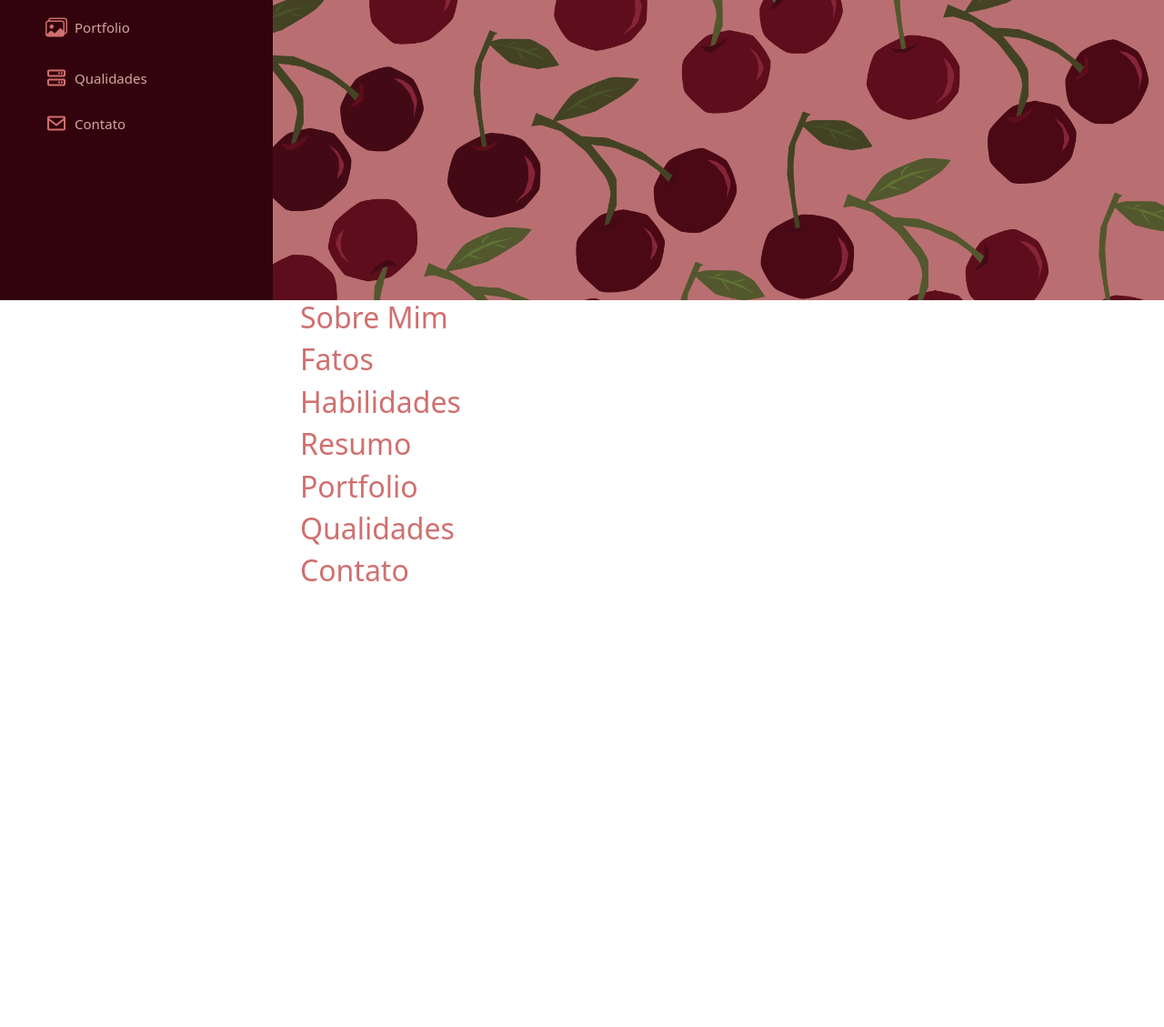
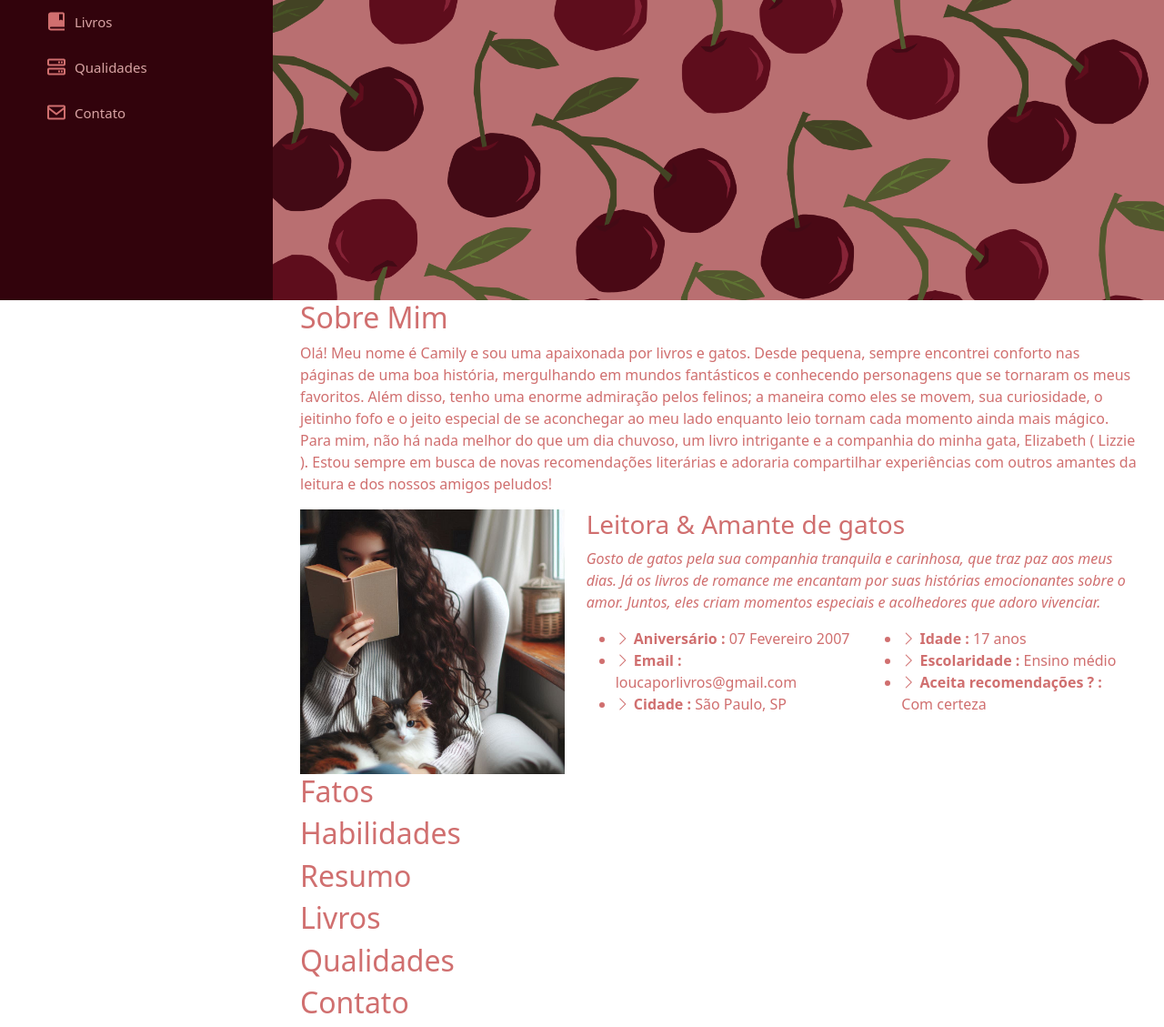
Before and after one commit to CamilyBenevenutoCosta/Portfolio, a plain HTML site: page index.html in a window 1280 px wide. Shown: the part 470-1599 px from the top of the page at 91% size. Before the commit the page ends 1125 px from the top, so only its background shows below. Drawn offline with nearby package versions, Linux system fonts and the light colour scheme; a script that the page names is missing; a web font is replaced by a local one.

Commit message:
att sobre html

```diff
--- a/index.html
+++ b/index.html
@@ -89,9 +89,9 @@
                     </li>
 
                     <li>
-                        <a href="#portfolio" class="nav-link scrollto">
-                            <i class="bi bi-images"></i>
-                            <span>Portfolio</span>
+                        <a href="#books" class="nav-link scrollto">
+                            <i class="bx bxs-book-bookmark"></i>
+                            <span>Livros</span>
                         </a>
                     </li>
 
@@ -125,7 +125,7 @@
             <h1><i class="bi bi-stars"></i>Camily Benevenuto Costa<i class="bi bi-stars"></i></h1>
 
             <p> Sou Uma
-                <span class="typed" data-typed-items="Estudante, Leitora de romance, Amante de gatos"></span>
+                <span class="typed" data-typed-items="Estudante, Leitora de romance e fantasia, Amante de gatos"></span>
             </p>
         </div> <!-- Fim Hero container -->
 
@@ -136,9 +136,81 @@
     <main id="main"> <!-- Main, Principal -->
         <section id="about" class="about">  <!-- Sobre mim -->
             <div class="container">
-                <div class="section-title">
+                <div class="section-title"> <!-- Section title -->
                     <h2>Sobre Mim</h2>
+
+                    <p>
+                        Olá! Meu nome é Camily e sou uma apaixonada por livros e gatos. Desde pequena, sempre encontrei conforto nas páginas de uma boa história, mergulhando em mundos fantásticos e conhecendo personagens que se tornaram os meus favoritos. Além disso, tenho uma enorme admiração pelos felinos; a maneira como eles se movem, sua curiosidade, o jeitinho fofo e o jeito especial de se aconchegar ao meu lado enquanto leio tornam cada momento ainda mais mágico. Para mim, não há nada melhor do que um dia chuvoso, um livro intrigante e a companhia do minha gata, Elizabeth ( Lizzie ). Estou sempre em busca de novas recomendações literárias e adoraria compartilhar experiências com outros amantes da leitura e dos nossos amigos peludos!
+                    </p> <!-- Fim Section title -->
+
+                    <div class="row"> <!-- Row -->
+                        <div class="col-lg-4" data-aos="fade-right"> <!-- Col-lg-4 -->
+
+                            <img src="img/foto-2.jfif" class="img-fluid" alt="" width="600px" height="600px">
+
+                        </div> <!-- Fim Col-lg-4 -->
+
+                        <div class="col-lg-8 pt-4 pt-lg-0 content" data-aos="fade-left"> <!-- Content col-lg-8 -->
+
+                            <h3> Leitora &amp; Amante de gatos </h3>
+
+                            <p class="fst-italic">
+                                Gosto de gatos pela sua companhia tranquila e carinhosa, que traz paz aos meus dias. Já os livros de romance me encantam por suas histórias emocionantes sobre o amor. Juntos, eles criam momentos especiais e acolhedores que adoro vivenciar.
+                            </p>
+
+                            <div class="row">
+
+                                <div class="col-lg-6"> <!-- Col-lg-6 -->
+                                    <ul>
+                                        <li>
+                                            <i class="bi bi-chevron-right"></i>
+                                            <strong>Aniversário :</strong>
+                                            <span>07 Fevereiro 2007</span>
+                                        </li>
+
+                                        <li>
+                                            <i class="bi bi-chevron-right"></i>
+                                            <strong>Email :</strong>
+                                            <span>loucaporlivros@gmail.com  </span>
+                                        </li>
+
+                                        <li>
+                                            <i class="bi bi-chevron-right"></i>
+                                            <strong>Cidade :</strong>
+                                            <span>São Paulo, SP</span>
+                                        </li>
+                                    </ul>
+                                </div> <!-- Fim Col-lg-6 -->
+
+                                <div class="col-lg-6"> <!-- Col-lg-6 2 -->
+                                    <ul>
+                                        <li>
+                                            <i class="bi bi-chevron-right"></i>
+                                            <strong>Idade :</strong>
+                                            <span>17 anos</span>
+                                        </li>
+
+                                        <li>
+                                            <i class="bi bi-chevron-right"></i>
+                                            <strong>Escolaridade :</strong>
+                                            <span>Ensino médio</span>
+                                        </li>
+
+                                        <li>
+                                            <i class="bi bi-chevron-right"></i>
+                                            <strong>Aceita recomendações ? :</strong>
+                                            <span>Com certeza</span>
+                                        </li>
+                                    </ul>
+                                </div> <!-- Fim Col-lg-6 2 -->
+
+                            </div>
+
+                        </div> <!-- Fim Content col-lg-8 -->
+                    </div> <!-- Fim Row -->
+
                 </div>
+
             </div>
         </section> <!-- Fim Sobre mim -->
 
@@ -166,13 +238,13 @@
             </div>
         </section> <!-- Fim Resumo -->
 
-        <section id="about" class="about">  <!-- Portfolio -->
+        <section id="books" class="books">  <!-- Livros -->
             <div class="container">
                 <div class="section-title">
-                    <h2>Portfolio</h2>
+                    <h2>Livros</h2>
                 </div>
             </div>
-        </section> <!-- Fim Portfolio -->
+        </section> <!-- Fim Livros -->
 
         <section id="quality" class="quality">  <!-- Qualidades -->
             <div class="container">
```
Also changed, not shown: img/foto-2.jfif (added).
